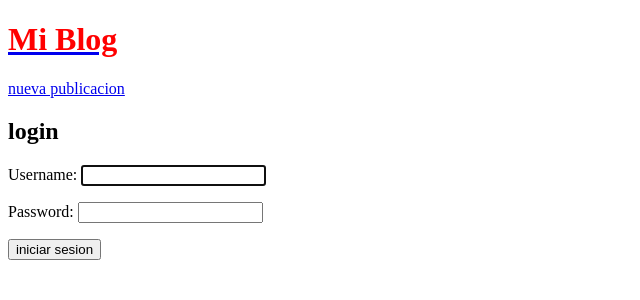
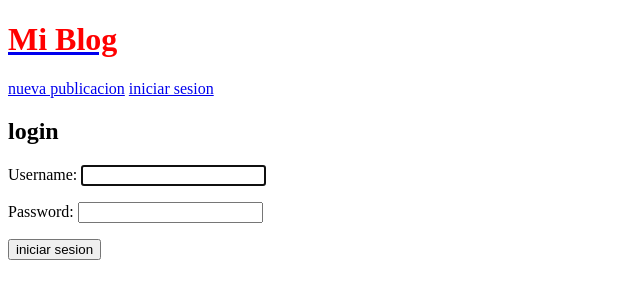
Before and after one commit to saw7777777/clases-6, a Django app: page /accounts/login/ in a window 1280 px wide. Shown: the top 300 px of the page, without its empty margins (0-640 px from the left). Run offline with Django 5.2, Linux system fonts and the light colour scheme.

Commit message:
boton de login

```diff
--- a/templates/_base.html
+++ b/templates/_base.html
@@ -10,6 +10,7 @@
 <body>
     <a href="{% url 'post-list' %}"><h1>Mi Blog</h1></a>
     <a href="{% url 'post-new' %}">nueva publicacion</a>
+    <a href="{% url 'login' %}">iniciar sesion</a>
     {% block content %}
     {% endblock %}
 </body>
--- a/templates/registration/login.html
+++ b/templates/registration/login.html
@@ -8,6 +8,5 @@
         {{ form.as_p }}
         <input type="submit" value="iniciar sesion">
     </form>
-    </form>
 
 {%endblock content%}
```
